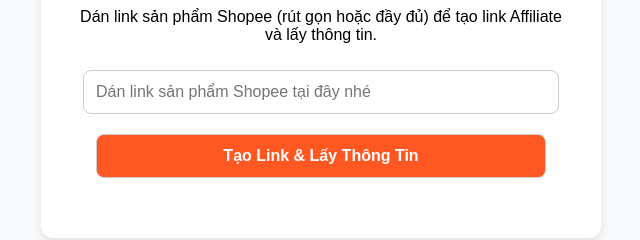
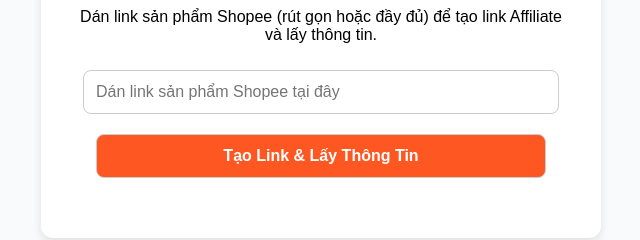
Before and after one commit to huutung1961/hoantienmuasam, a website: page frontend/index.html in a window 1280 px wide. Shown: the part 159-399 px from the top of the page, 319-959 px from the left. Drawn offline with Linux system fonts and the light colour scheme.

Commit message:
Update index.html

```diff
--- a/frontend/index.html
+++ b/frontend/index.html
@@ -22,7 +22,7 @@
   <div class="container">
     <h1>🔗 Tạo Link Shopee Affiliate</h1>
     <p>Dán link sản phẩm Shopee (rút gọn hoặc đầy đủ) để tạo link Affiliate và lấy thông tin.</p>
-    <input type="text" id="productLink" placeholder="Dán link sản phẩm Shopee tại đây nhé" onpaste="generateLink()">
+    <input type="text" id="productLink" placeholder="Dán link sản phẩm Shopee tại đây" onpaste="generateLink()">
     <br>
     <button onclick="generateLink()">Tạo Link & Lấy Thông Tin</button>
     <div id="result"></div>
```
